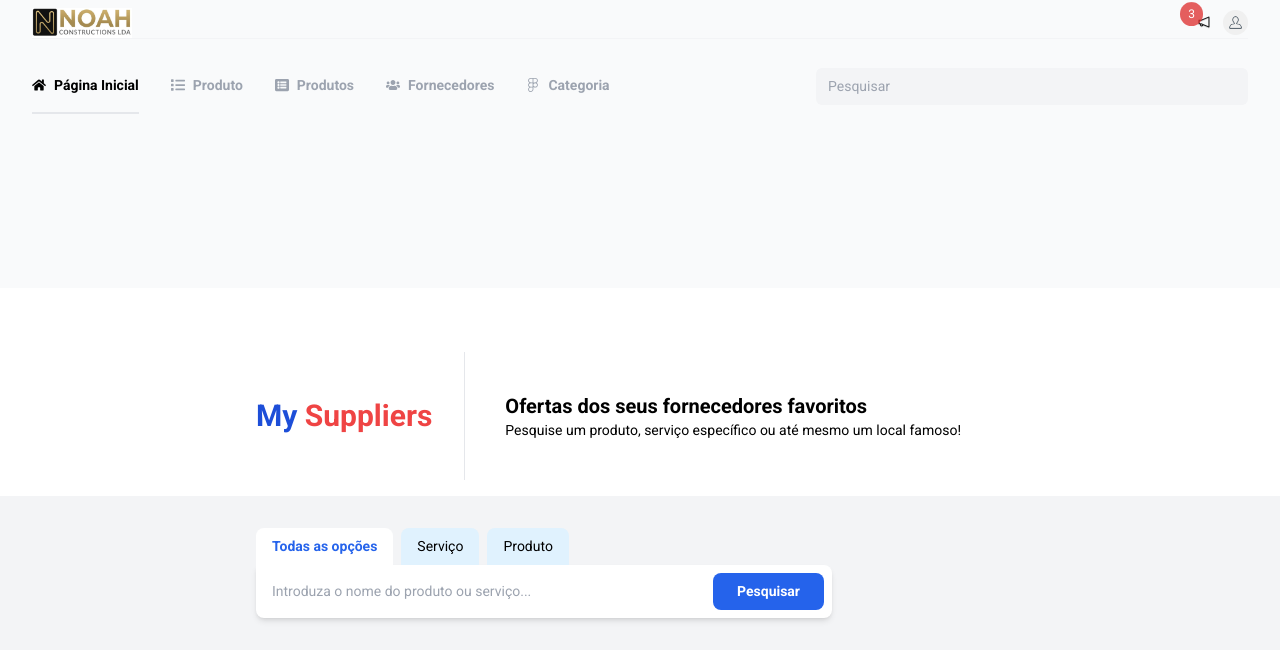
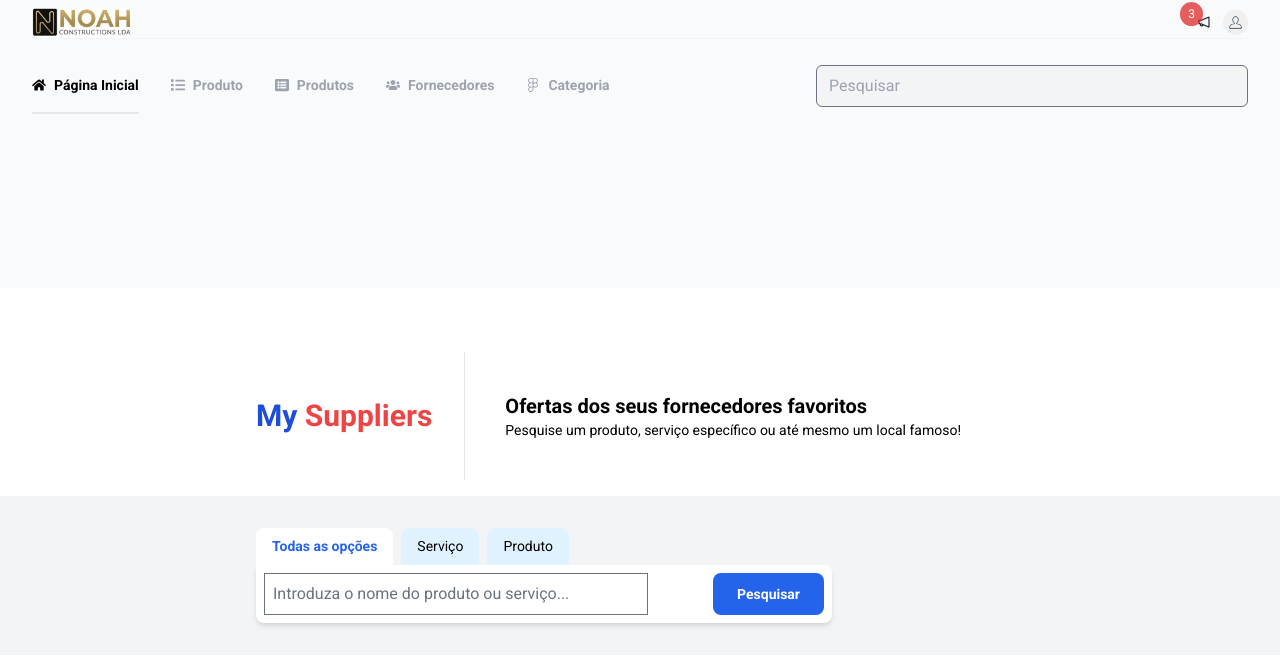
Before and after one commit to JairoDosSantos/gestao-custo-noah, a Next.js app: page / in a window 1280 px wide. Shown: the top 670 px of the page. Built offline with nearby package versions, Linux system fonts and the light colour scheme.

Commit message:
instalação de todos os pacotes que faltavam inicialmente

```diff
--- a/tailwind.config.js
+++ b/tailwind.config.js
@@ -10,5 +10,7 @@ module.exports = {
       }
     },
   },
-  plugins: [],
+  plugins: [
+    require('@tailwindcss/forms'),
+  ],
 }
```
Also changed, not shown: package.json (+7 -1 lines), 1 other file (tests, documents, lock files or other folders).
